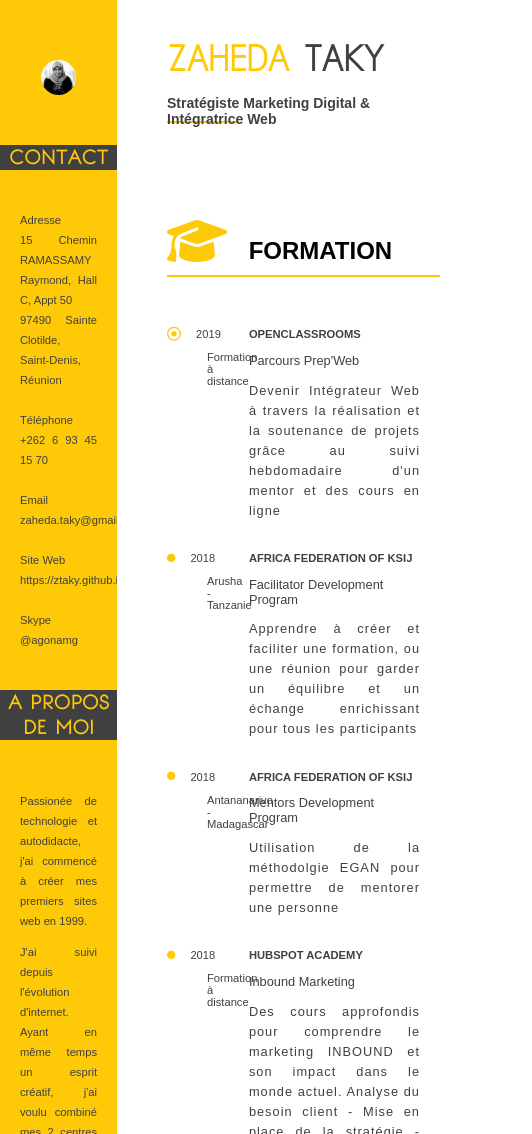
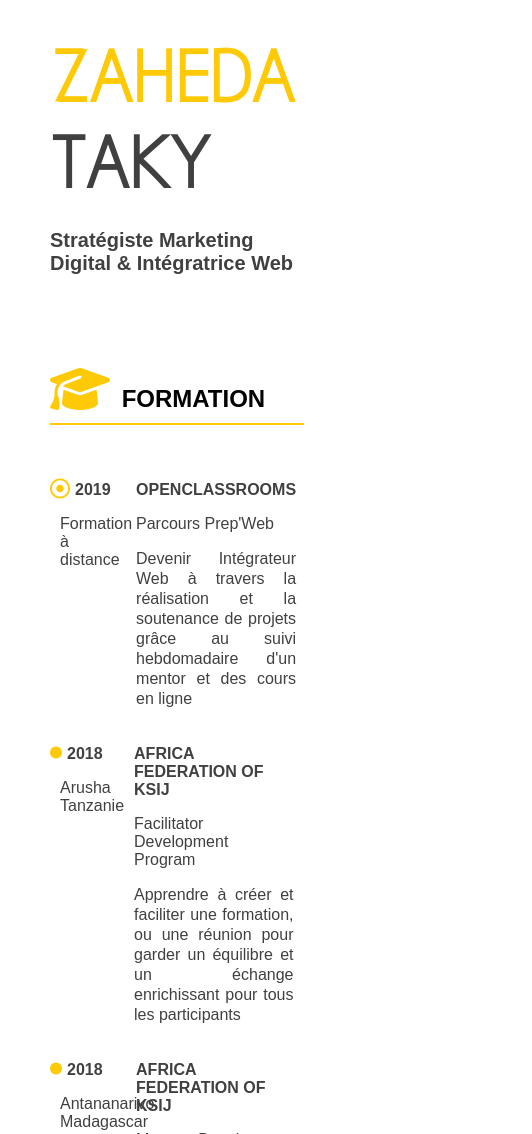
Before and after one commit to ztaky/oc_projet2, a plain HTML site: page index.html in a window 390 px wide. Shown: the top 1134 px of the page, 532 px wide, since content can reach past the window. Drawn offline with Linux system fonts and the light colour scheme; files whose address does not match are found by name.

Commit message:
réglages des mediaqueries

```diff
--- a/css/style.css
+++ b/css/style.css
@@ -33,6 +33,8 @@ padding:0;
 .container
 {
 display: flex;
+
+justify-content: space-around;
 }
 
 .gauche
@@ -157,6 +159,8 @@ i.fas
 .inside
 {
 	display: flex;
+	justify-content: space-around;
+
 }
 
 .dates
@@ -167,13 +171,14 @@ width: 30%;
 .descriptif
 {
 width: 70%;
-padding-right: 30px;
+padding-right: 80px;
 }
 
 .date
 {
 	font-family:'Arial';
 	font-size: 1.2em;
+	font-weight: bold;
 	color: #404040 ;
 	margin-bottom: 0px;
 }
@@ -230,108 +235,330 @@ padding-right: 30px;
 	padding-bottom: 10px;
 }
 
-/* Sur les écrans, quand la largeur de la fenêtre fait au maximum 1280px */
-@media screen and (max-width: 1024px)
+.insider
+
 	{
- 	img
-	{
-    display: block;
-    margin-left: auto;
-    margin-right: auto;
-    margin-bottom: 50px;
-    margin-top: 30px;
-    width: 30%;
-    border-radius: 50%;
+		display: flex;
+		justify-content: space-around;
+		padding-left : 30px;
 	}
 
-	h1
+/*Small devices (landscape phones, 576px and up)*/
+@media (max-width: 576px)
+
 {
-	font-family:'aaarghnormal';
-	color: #404040;
-	font-size: 2em;
-	padding: 0px;
-	margin: 0px;
+
+	.container
+	{
+		flex-direction: column-reverse;
 	}
 
-	h2
+	.souligne
 	{
-	font-size: 14px;
-	font-family: 'Arial';
-	color: #404040;
+		border-bottom: none;
 	}
 
-	.texte
+	.droite
 	{
-	padding-top: 10px;
-	padding-bottom: 10px;
-	padding-left: 20px;
-	padding-right: 20px;
-	font-family: 'Arial';
-	font-size: 0.7em;
-	color: #404040;
-	font-weight: lighter;
-	justify-content: all;
-	text-align: justify;
-	line-height: 20px;
+		width: 80%;
+		padding-right: auto;
+		padding-left: auto;
+
+	}
+
+	.gauche
+
+	{
+		width: 100%;
+		padding-bottom: 30px;
+	}
+
+	.inside
+
+	{
+		display: flex;
+
+		justify-content: space-around;
+	}
+
+	.ville
+
+	{
+		font-size: 1em;
+		margin-left : 10px;
+	}
+
+	.descriptif
+
+	{
+		padding-right: 10px;
+		padding-left: 10px;
+	}
+
+	.lieu
+
+	{
+		font-size: 1em;
+
+	}
+
+	.date
+
+	{
+		font-size: 1em;
+	}
+
+	.insider
+
+	{
+		display: flex;
+
+		flex-direction: column;
+		text-align: center;
+		justify-content: space-around;
+	}
+
+	.detailsr
+	{
+		text-align: center;
+	}
+
+	h5
+	{
+		border-width: 50%;
+	}
+
+	.details
+
+	{
+		letter-spacing: 0px;
+
 	}
 
 	.fas,.far
 {
 	color: #FECA07 ;
-	padding-right: 15px;
+	padding-right: 5px;
+}
+}
+
+/*Medium devices (tablets, 768px and up)*/
+@media (max-width: 768px)
+
+{
+
+	.container
+	{
+		flex-direction: column-reverse;
+	}
+
+	.souligne
+	{
+		border-bottom: none;
+	}
+
+	.droite
+	{
+		width: 80%;
+		padding-right: auto;
+		padding-left: auto;
+
+	}
+
+	.gauche
+
+	{
+		width: 100%;
+		padding-bottom: 30px;
+	}
+
+	.inside
+
+	{
+		display: flex;
+
+		justify-content: space-around;
+	}
+
+	.ville
+
+	{
+		font-size: 1em;
+		margin-left : 10px;
 	}
 
 	.descriptif
+
 	{
-	width: 70%;
-	padding-right: 20px;
+		padding-right: 10px;
+		padding-left: 10px;
+	}
+
+	.lieu
+
+	{
+		font-size: 1em;
+
 	}
 
 	.date
+
 	{
-	font-family:'Arial';
-	font-size: 0.7em;
-	color: #404040 ;
-	margin-bottom: 0px;
+		font-size: 1em;
+	}
+
+	.insider
+
+	{
+		display: flex;
+
+		flex-direction: column;
+		text-align: center;
+		justify-content: space-around;
+	}
+
+	.detailsr
+	{
+		text-align: center;
+	}
+
+	h5
+	{
+		border-width: 50%;
+	}
+
+	.details
+
+	{
+		letter-spacing: 0px;
+
+	}
+
+	.fas,.far
+{
+	color: #FECA07 ;
+	padding-right: 5px;
+}
+}
+
+
+/* Large devices (desktops, less than 1200px)*/
+@media (max-width: 992px)
+
+{
+
+	.souligne
+	{
+		border-bottom: none;
+	}
+
+	.droite
+	{
+		width: 65%;
+		padding-right: auto;
+		padding-left: auto;
+
+	}
+
+	.gauche
+
+	{
+		width: 35%;
+		padding-bottom: 30px;
+	}
+
+	.inside
+
+	{
+		display: flex;
+
 	}
 
 	.ville
+
 	{
-	font-family:'Arial';
-	font-size: 0.7em;
-	color: #404040 ;
-	margin-bottom: 0px;
-	margin-left: 40px;
+		font-size: 1em;
+		margin-left : 10px;
+	}
+
+	.descriptif
+
+	{
+		padding-right: 10px;
+		padding-left: 10px;
 	}
 
 	.lieu
+
 	{
-	font-family:'Arial';
-	font-size: 0.7em;
-	color: #404040 ;
-	font-weight: bold;
-	margin-bottom: 0px;
+		font-size: 1em;
+
 	}
 
+	.date
 
-	.intitule
 	{
-	font-family:'Arial';
-	font-size: 0.8em;
-	color: #404040 ;
-	margin-bottom: 0px;
+		font-size: 1em;
 	}
 
+	.insider
+
+	{
+		display: flex;
+
+		flex-direction: column;
+		text-align: center;
+		justify-content: space-around;
+	}
+
+	.detailsr
+	{
+		text-align: center;
+	}
+
+	h5
+	{
+		border-width: 50%;
+	}
 
 	.details
+
 	{
+		letter-spacing: 0px;
+
+	}
+
+	.fas,.far
+	{
+		color: #FECA07 ;
+		padding-right: 5px;
+		padding-left: auto;
+	}
+
+	i.fas
+	{
+		border: 2px solid #404040;
+		font-size: 3em;
+		color: #404040;
+		border-radius: 50%;
+		padding: 10px ;
+		margin-left: 30px;
+		margin-top: 30px;
+
+	}
+
+	.texte
+	{
+	padding-top: 15px;
+	padding-bottom: 15px;
+	padding-left: 20px;
+	padding-right: 20px;
 	font-family: 'Arial';
 	font-size: 0.8em;
 	color: #404040;
-	margin-bottom: 20px;
-	letter-spacing: 1px;
+	font-weight: lighter;
+	text-align: justify;
 	line-height: 20px;
-	text-align: justify;
 	}
 
 }
--- a/index.html
+++ b/index.html
@@ -77,7 +77,7 @@
 
         <div class="dates">
         <p class="date"><span class="far fa-dot-circle fa-lg"></span>2019</p>
-        <p class="ville">Formation à distance</p>
+        <p class="ville">Formation </br> à distance</p>
         </div>
 
         <div class="descriptif">
@@ -92,7 +92,7 @@
 
         <div class="dates">
         <p class="date"><span class="fas fa-circle fa-xs"></span>2018</p>
-        <p class="ville">Arusha - Tanzanie</p>
+        <p class="ville">Arusha </br> Tanzanie</p>
         </div>
 
         <div class="descriptif">
@@ -107,7 +107,7 @@
 
         <div class="dates">
         <p class="date"><span class="fas fa-circle fa-xs"></span>2018</p>
-        <p class="ville">Antananarivo - Madagascar</p>
+        <p class="ville">Antananarivo </br> Madagascar</p>
         </div>
 
         <div class="descriptif">
@@ -122,7 +122,7 @@
 
         <div class="dates">
         <p class="date"><span class="fas fa-circle fa-xs"></span>2018</p>
-        <p class="ville">Formation à distance</p>
+        <p class="ville">Formation </br> à distance</p>
         </div>
 
         <div class="descriptif">
@@ -137,7 +137,7 @@
 
         <div class="dates">
         <p class="date"><span class="fas fa-circle fa-xs"></span>2017</p>
-        <p class="ville">Formation à distance</p>
+        <p class="ville">Formation </br> à distance</p>
         </div>
 
         <div class="descriptif">
@@ -153,7 +153,7 @@
 
         <div class="dates">
         <p class="date"><span class="fas fa-circle fa-xs"></span>2016 - 2017</p>
-        <p class="ville">Formation à distance</p>
+        <p class="ville">Formation </br> à distance</p>
         </div>
 
         <div class="descriptif">
@@ -168,7 +168,7 @@
 
         <div class="dates">
         <p class="date"><span class="fas fa-circle fa-xs"></span>2016</p>
-        <p class="ville">Formation à distance</p>
+        <p class="ville">Formation </br> à distance</p>
         </div>
 
         <div class="descriptif">
@@ -183,7 +183,7 @@
 
         <div class="dates">
         <p class="date"><span class="fas fa-circle fa-xs"></span>2015</p>
-        <p class="ville">Milton Keynes - Royaume-Uni</p>
+        <p class="ville">Milton Keynes </br> Royaume-Uni</p>
         </div>
 
         <div class="descriptif">
@@ -199,7 +199,7 @@
 
         <div class="dates">
         <p class="date"><span class="fas fa-circle fa-xs"></span>2014</p>
-        <p class="ville">Antananarivo - Madagascar</p>
+        <p class="ville">Antananarivo </br> Madagascar</p>
         </div>
 
         <div class="descriptif">
@@ -214,7 +214,7 @@
 
         <div class="dates">
         <p class="date"><span class="fas fa-circle fa-xs"></span>2001</p>
-        <p class="ville">Issy-Les-Moulineaux - France</p>
+        <p class="ville">Issy-Les-Moulineaux </br> France</p>
         </div>
 
         <div class="descriptif">
@@ -229,7 +229,7 @@
 
         <div class="dates">
         <p class="date"><span class="fas fa-circle fa-xs"></span>1997 - 1999 </p>
-        <p class="ville">Paris - France</p>
+        <p class="ville">Paris </br> France</p>
         </div>
 
         <div class="descriptif">
@@ -244,7 +244,7 @@
 
         <div class="dates">
         <p class="date"><span class="fas fa-circle fa-xs"></span>1997</p>
-        <p class="ville">Antananarivo - Madagascar</p>
+        <p class="ville">Antananarivo </br> Madagascar</p>
         </div>
 
         <div class="descriptif">
@@ -266,7 +266,7 @@
 
         <div class="dates">
         <p class="date"><span class="far fa-dot-circle fa-lg"></span>2019 - Poste Actuel</p>
-        <p class="ville">Saint-Denis  - Réunion</p>
+        <p class="ville">Saint-Denis </br> Réunion</p>
         </div>
 
         <div class="descriptif">
@@ -281,7 +281,7 @@
 
         <div class="dates">
         <p class="date"><span class="fas fa-circle fa-xs"></span>2018 - 2019</p>
-        <p class="ville">Antananarivo - Madagascar</p>
+        <p class="ville">Antananarivo </br> Madagascar</p>
         </div>
 
         <div class="descriptif">
@@ -297,7 +297,7 @@
 
         <div class="dates">
         <p class="date"><span class="fas fa-circle fa-xs"></span>2017 - 2018</p>
-        <p class="ville">Antananarivo - Madagascar</p>
+        <p class="ville">Antananarivo </br> Madagascar</p>
         </div>
 
         <div class="descriptif">
@@ -314,7 +314,7 @@
 
         <div class="dates">
         <p class="date"><span class="fas fa-circle fa-xs"></span>2015 à 2017</p>
-        <p class="ville">Antananarivo - Madagascar</p>
+        <p class="ville">Antananarivo </br> Madagascar</p>
         </div>
 
         <div class="descriptif">
@@ -329,7 +329,7 @@
 
         <div class="dates">
         <p class="date"><span class="fas fa-circle fa-xs"></span>2002 - 2015</p>
-        <p class="ville">Antananarivo - Madagascar</p>
+        <p class="ville">Antananarivo </br> Madagascar</p>
         </div>
 
         <div class="descriptif">
@@ -344,7 +344,7 @@
 
         <div class="dates">
         <p class="date"><span class="fas fa-circle fa-xs"></span>1999 - 2002</p>
-        <p class="ville">Nanterre - France</p>
+        <p class="ville">Nanterre </br> France</p>
         </div>
 
         <div class="descriptif">
@@ -363,17 +363,17 @@
 
         <h5> <span class="fas fa-pen fa-2x"></span> RECOMMANDATIONS </h5>
 
-    <div class="inside">
+    <div class="insider">
         <div class="descriptif">
         <p class="lieu">ZAHID DANDJEE</p>
         <p class="intitule">Directeur, PRO MOBILE</p>
-        <p class="details">dandjee@gmail.com</p>
+        <p class="detailsr">dandjee@gmail.com</p>
         </div>
 
         <div class="descriptif">
         <p class="lieu">SARAH RAJAOBELISON</p>
         <p class="intitule">CEO, XC Factory</p>
-        <p class="details">srajaobelison@xcfactory.com</p>
+        <p class="detailsr">srajaobelison@xcfactory.com</p>
         </div>
     </div>
 
```
Lines whose indentation alone changed are shown as unchanged.
